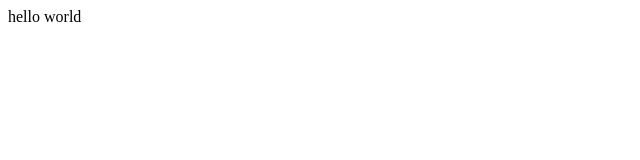
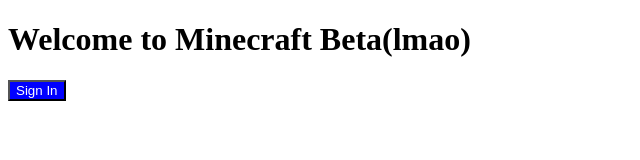
Before and after one commit to minecraft-beta/FreeCape, a plain HTML site: page index.html in a window 1280 px wide. Shown: the whole page, without its empty margins (0-640 px from the left). Drawn offline with Linux system fonts and the light colour scheme.

Commit message:
Update index.html

```diff
--- a/index.html
+++ b/index.html
@@ -1,4 +1,17 @@
-<DOCTYPE html>
-  <html> </html>
-  <head> <title> FreeCape </title></head>
-  <body> <p>hello world</p> </body>
+<!DOCTYPE html>
+<html>
+  <head>
+    <meta charset="utf-8">
+    <meta name="viewport" content="width=device-width">
+    <link rel="icon" type="image/x-icon" href="favicon.ico">
+    <title> FreeCape </title>
+  </head>
+  <body>
+
+<h1> Welcome to Minecraft Beta(lmao)</h1>
+
+<a href="https://minecraft-beta.github.io/login" target="_blank">
+  <button style="background-color: blue; color: white; align:bottom";>Sign In</button>
+</a>
+  </body>
+</html>
```
